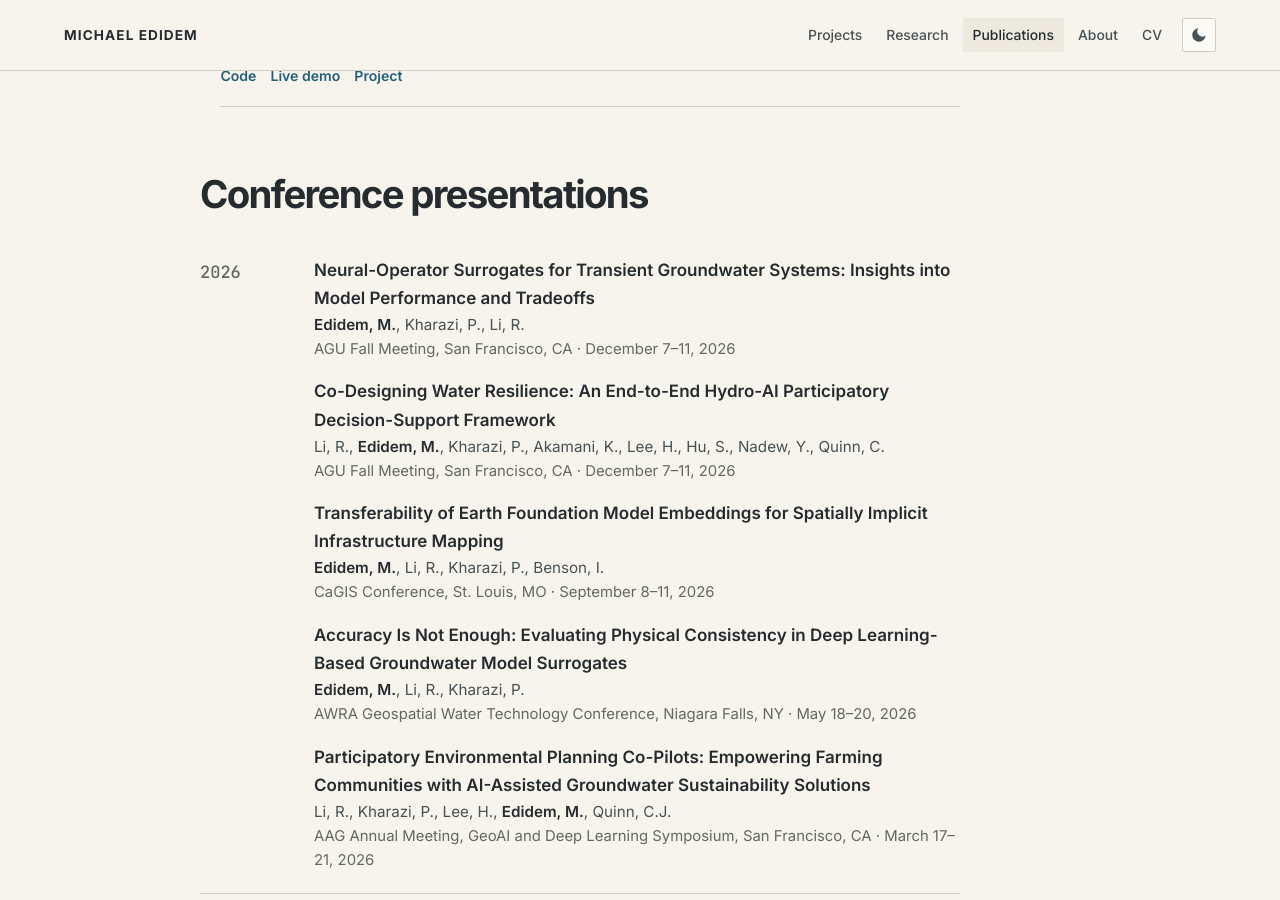
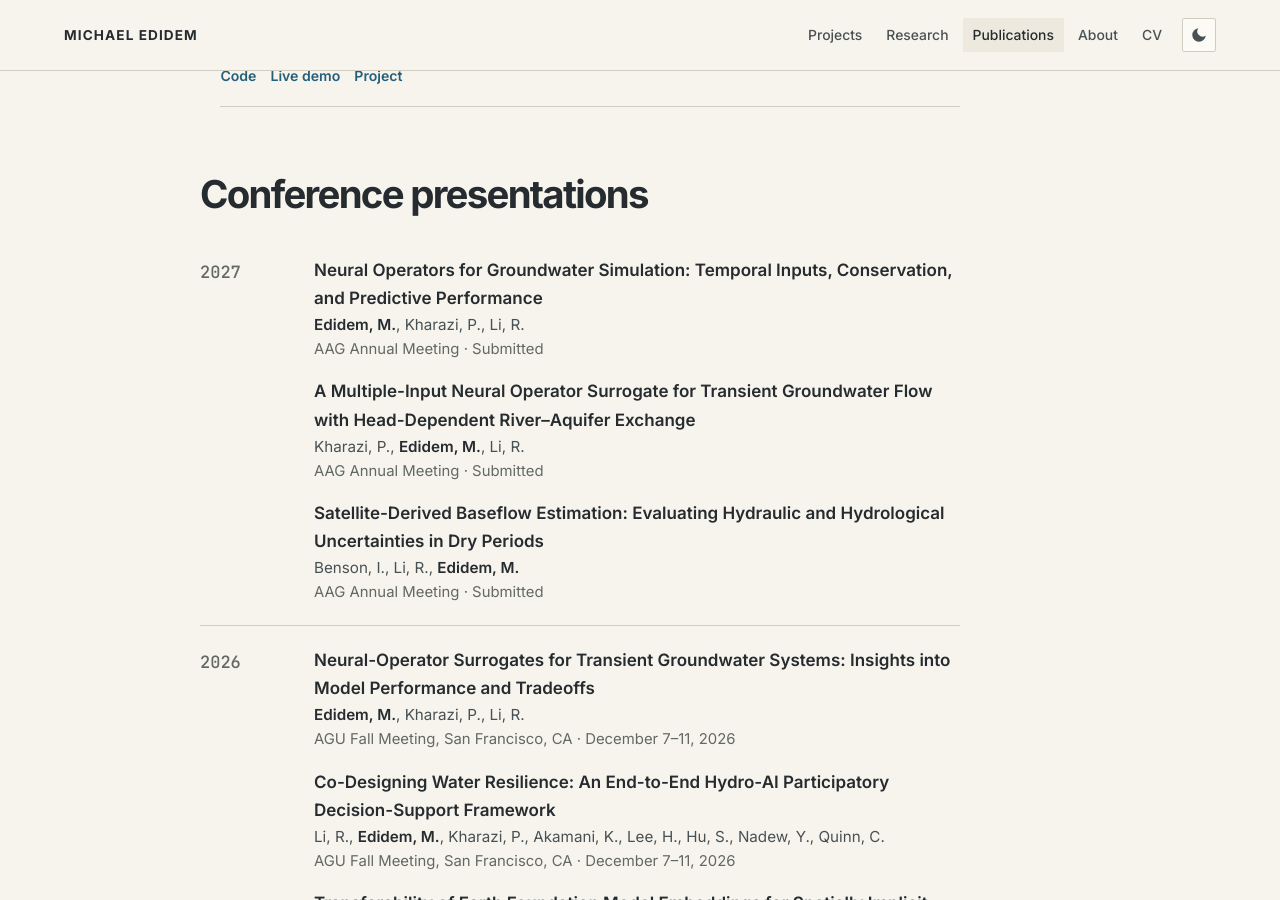
Before and after one commit to mikedidem/medidem, a Jekyll site: the page built from _pages/publications.html, in a window 1280 px wide and 900 px high, scrolled down 1764 px. Built offline with Jekyll 4.4.1, drawn with Linux system fonts in a browser that asks for light colours.

Commit message:
Add submitted AAG 2027 abstracts to conference presentations

```diff
--- a/_pages/publications.html
+++ b/_pages/publications.html
@@ -74,6 +74,26 @@ description: "Peer-reviewed publications and conference presentations by Michael
     <h2 id="talks">Conference presentations</h2>
     <div class="prose">
       <div class="year-group">
+        <div class="year-group__year">2027</div>
+        <div>
+          <div class="talk">
+            <div class="talk__title">Neural Operators for Groundwater Simulation: Temporal Inputs, Conservation, and Predictive Performance</div>
+            <div class="pub__authors"><strong>Edidem, M.</strong>, Kharazi, P., Li, R.</div>
+            <div class="talk__meta">AAG Annual Meeting · Submitted</div>
+          </div>
+          <div class="talk">
+            <div class="talk__title">A Multiple-Input Neural Operator Surrogate for Transient Groundwater Flow with Head-Dependent River–Aquifer Exchange</div>
+            <div class="pub__authors">Kharazi, P., <strong>Edidem, M.</strong>, Li, R.</div>
+            <div class="talk__meta">AAG Annual Meeting · Submitted</div>
+          </div>
+          <div class="talk">
+            <div class="talk__title">Satellite-Derived Baseflow Estimation: Evaluating Hydraulic and Hydrological Uncertainties in Dry Periods</div>
+            <div class="pub__authors">Benson, I., Li, R., <strong>Edidem, M.</strong></div>
+            <div class="talk__meta">AAG Annual Meeting · Submitted</div>
+          </div>
+        </div>
+      </div>
+      <div class="year-group">
         <div class="year-group__year">2026</div>
         <div>
           <div class="talk">
```
